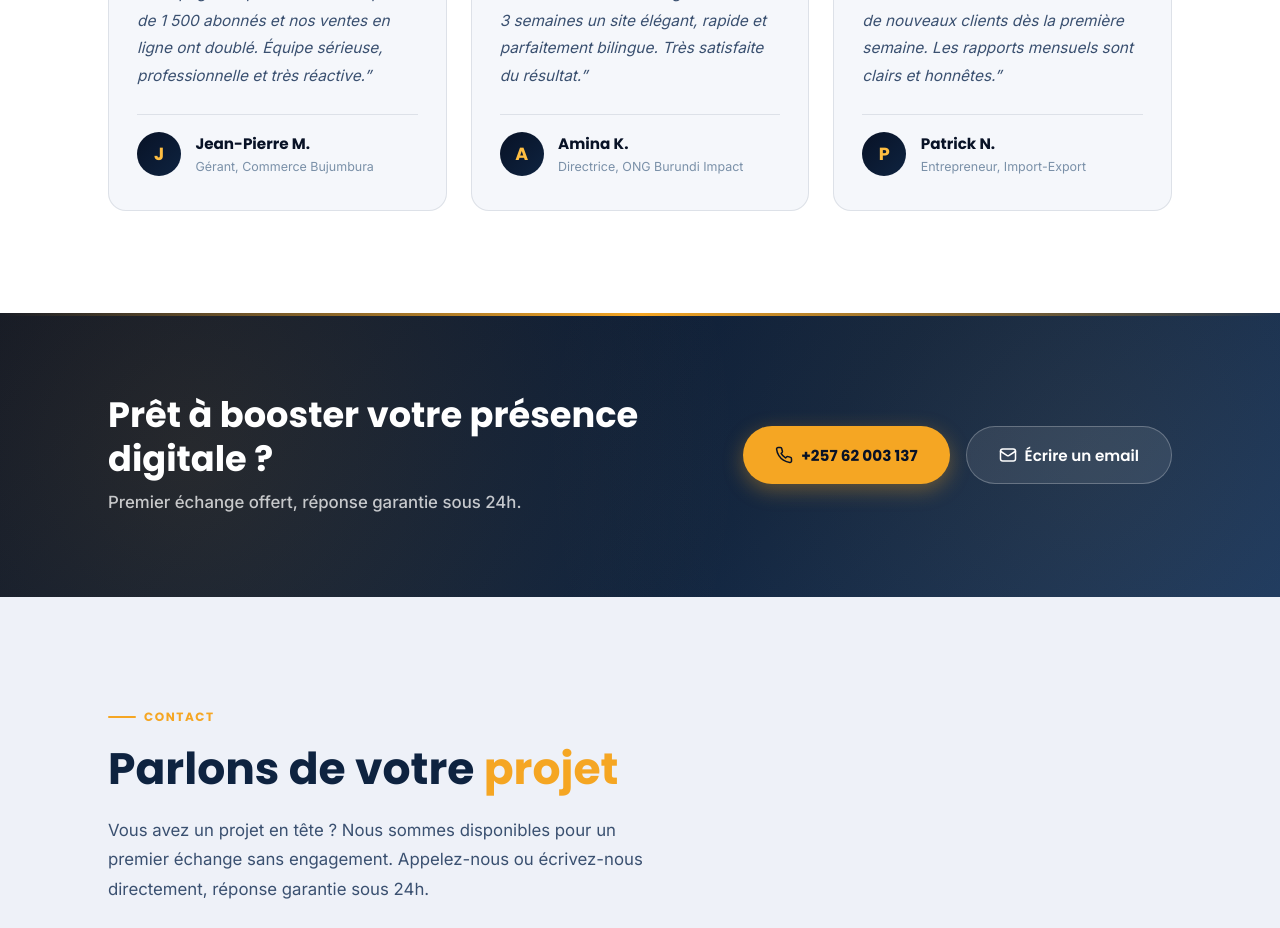
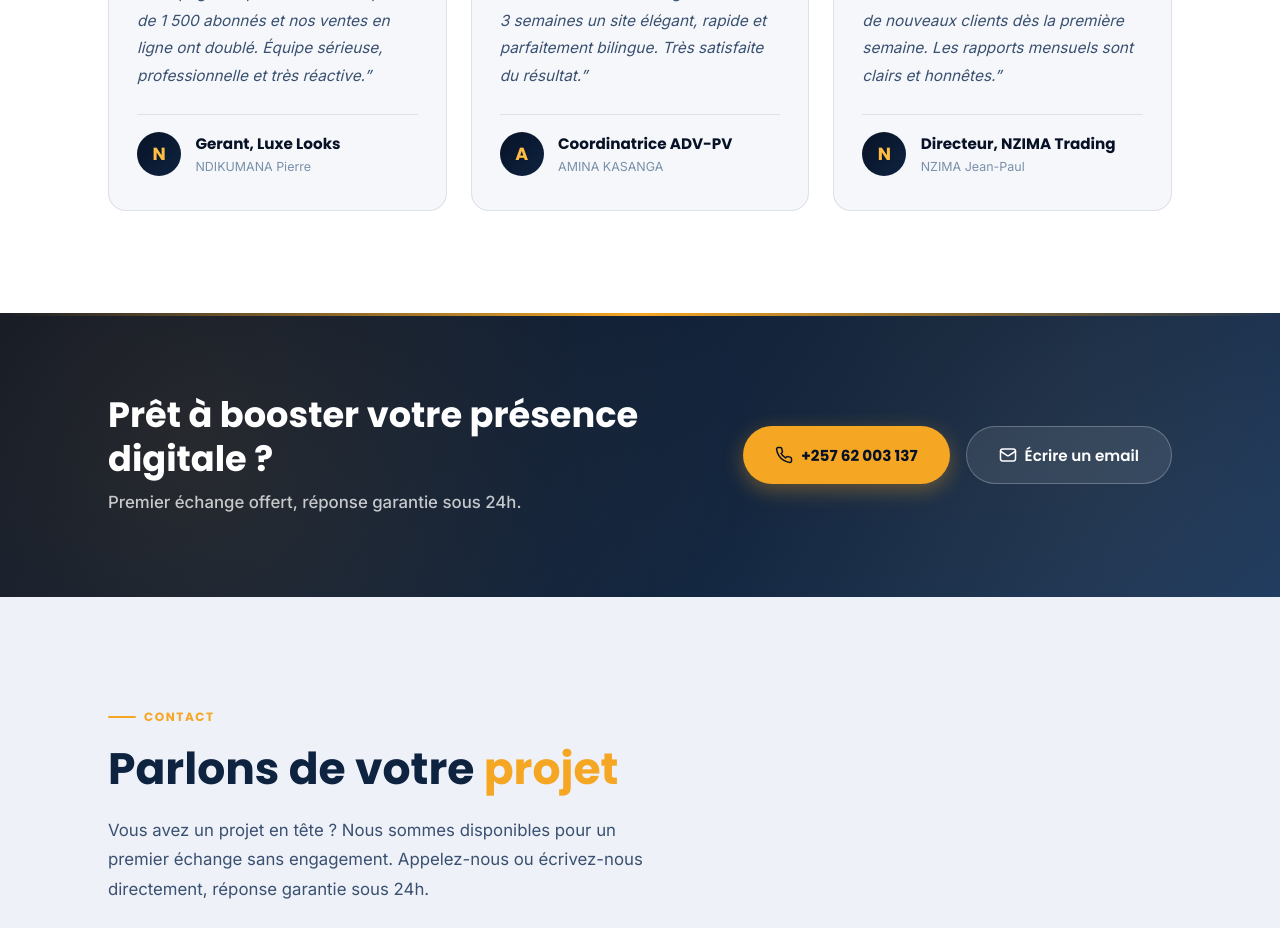
Before and after one commit to Arnaud-Dev04/okla-digital, a React (Vite) app: page / in a window 1280 px wide. Shown: the part 4940-5868 px from the top of the page. Built offline with nearby package versions, Linux system fonts and the light colour scheme.

Commit message:
Modification des témoignages pour refléter les informations correctes des clients.

```diff
--- a/src/components/Testimonials.jsx
+++ b/src/components/Testimonials.jsx
@@ -8,25 +8,25 @@ const StarIcon = () => (
 
 const TESTIMONIALS = [
   {
-    name: "Jean-Pierre M.",
-    role: "Gérant, Commerce Bujumbura",
+    name: "Gerant, Luxe Looks",
+    role: "NDIKUMANA Pierre",
     text: "OKLA Digital a transformé notre présence sur Facebook. En 2 mois, notre page est passée de 200 à plus de 1 500 abonnés et nos ventes en ligne ont doublé. Équipe sérieuse, professionnelle et très réactive.",
     stars: 5,
-    initial: "J",
+    initial: "N",
   },
   {
-    name: "Amina K.",
-    role: "Directrice, ONG Burundi Impact",
+    name: "Coordinatrice ADV-PV",
+    role: "AMINA KASANGA",
     text: "Nous avions besoin d’un site web moderne pour nos partenaires internationaux. OKLA Digital a livré en 3 semaines un site élégant, rapide et parfaitement bilingue. Très satisfaite du résultat.",
     stars: 5,
     initial: "A",
   },
   {
-    name: "Patrick N.",
-    role: "Entrepreneur, Import-Export",
+    name: "Directeur, NZIMA Trading",
+    role: "NZIMA Jean-Paul",
     text: "Leur gestion des campagnes publicitaires est remarquable. J’ai commencé à recevoir des demandes de nouveaux clients dès la première semaine. Les rapports mensuels sont clairs et honnêtes.",
     stars: 5,
-    initial: "P",
+    initial: "N",
   },
 ];
 
```
